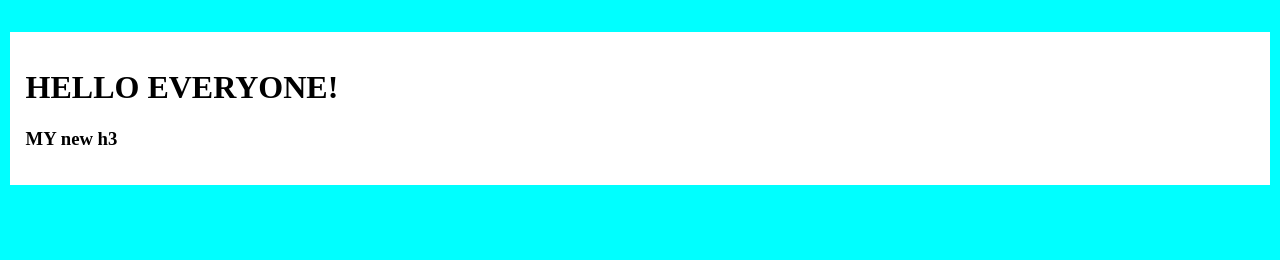
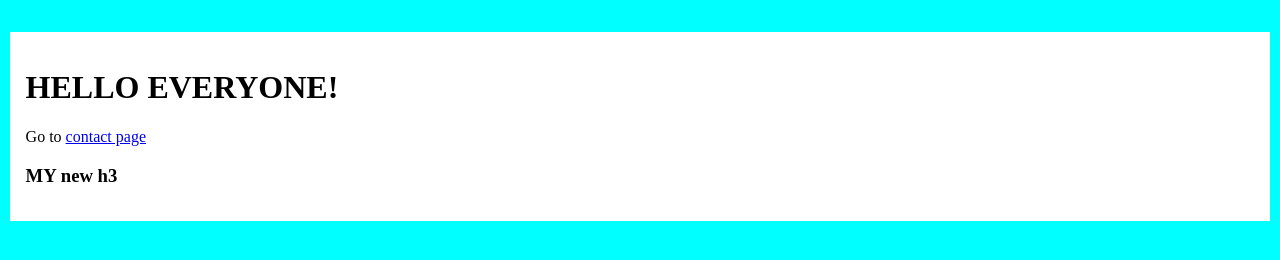
Before and after one commit to vinnygarcia/study-git-pages, a plain HTML site: page index.html in a window 1280 px wide. Drawn offline with Linux system fonts and the light colour scheme.

Commit message:
adding a contaatc page

```diff
--- a/index.html
+++ b/index.html
@@ -6,8 +6,9 @@
 
   </HEAD>
   <BODY>
-    <div id="container">
+    <div id="index-container" class="container">
       <H1> HELLO EVERYONE! </H1>
+      <p>Go to <a href="contact.html">contact page</a></p>
   </div>
   </BODY>
 </HTML>
--- a/main.js
+++ b/main.js
@@ -5,6 +5,6 @@
     let h3 = document.createElement('h3');
     h3.innerText = "MY new h3"
     //Selecting the container div
-    let containerDiv = document.querySelector('#container');
+    let containerDiv = document.querySelector('#index-container');
     containerDiv.appendChild(h3);
  }
--- a/style.css
+++ b/style.css
@@ -2,7 +2,7 @@ body {
     background-color: aqua;
 }
 
-#container {
+.container {
     background-color: white;
     padding: 1rem;
     margin: 2rem 0.1rem;
```
